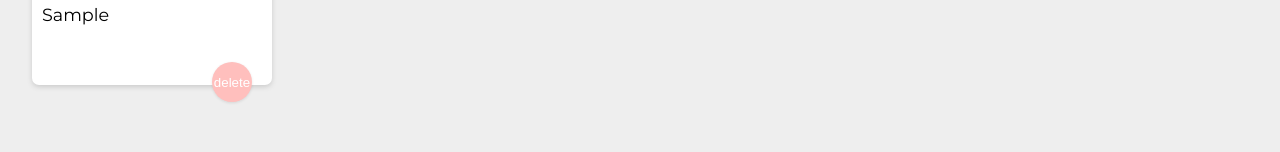
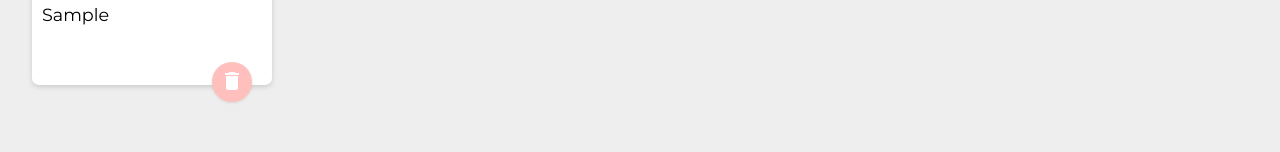
Before and after one commit to thounny/note-app, a React (Create React App) app: page / in a window 1280 px wide. Both pictures are taken after typing "Sample", "Sample" into the empty fields and a click on the button 844 px from the left and 245 px from the top of the page. Shown: the part 314-466 px from the top of the page. Built offline with nearby package versions, Linux system fonts and the light colour scheme; a web font is replaced by a local one.

Commit message:
Imported delete icon for note delete

```diff
--- a/src/components/Note.jsx
+++ b/src/components/Note.jsx
@@ -1,4 +1,6 @@
 import React from 'react';
+import DeleteIcon from "@material-ui/icons/Delete";
+
 
 function Note(props) {
 
@@ -10,7 +12,9 @@
     <div className="note">
         <h1>{props.title}</h1>
         <p>{props.content}</p>
-        <button onClick={handleClick}>delete</button>
+        <button onClick={handleClick}>
+            <DeleteIcon />
+        </button>
     </div>
     );
 }
```
